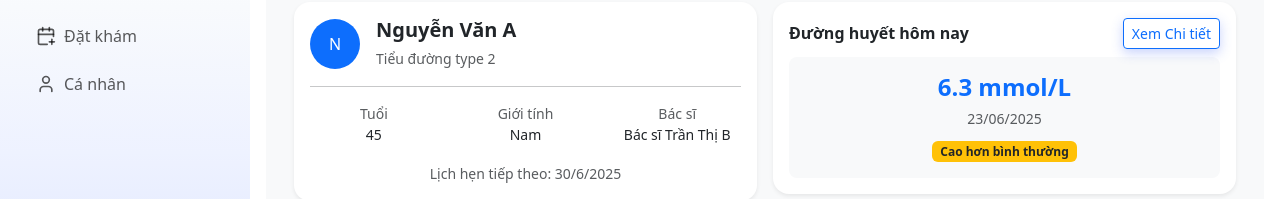
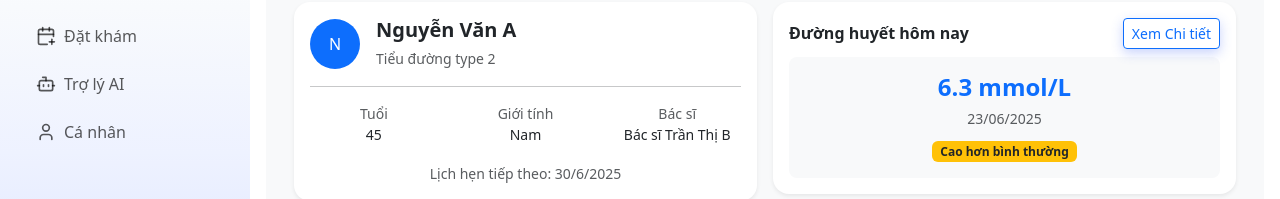
Before and after one commit to nmtien1801/Healthcare_KLTN_FE, a React (Vite) app: page /home in a window 1280 px wide. Shown: the part 216-415 px from the top of the page. Built offline with nearby package versions, Linux system fonts and the light colour scheme; no server answers; sample sign-in values are in the browser's storage.

Commit message:
update UI

```diff
--- a/src/App.jsx
+++ b/src/App.jsx
@@ -32,6 +32,7 @@ import FoodTrackerApp from "./pages/patient/nutrition/FoodTrackerApp";
 import SuggestedFood from "./pages/patient/nutrition/SuggestedFood";
 import { getAuth } from 'firebase/auth';
 import AttendanceTab from "./pages/doctor/AttendanceTab";
+import FormPatient from "./pages/patient/assistant/FormPatient";
 
 function App() {
   const dispatch = useDispatch();
@@ -138,6 +139,7 @@ function App() {
                       <Route path="/suggestedFood" element={<SuggestedFood />} />
                       <Route path="/bookingTabs" element={<BookingTabs />} />
                       <Route path="/personalTabs" element={<PersonalTabs />} />
+                      <Route path="/assitant" element={<FormPatient />} />
                       {/* Nếu user đã login mà truy cập đường dẫn không hợp lệ thì chuyển về /home */}
                       <Route path="*" element={<Navigate to="/home" replace />} />
                     </>
--- a/src/pages/patient/nutrition/SuggestedFood.jsx
+++ b/src/pages/patient/nutrition/SuggestedFood.jsx
@@ -51,7 +51,7 @@ export default function SuggestedFood() {
                 currentCalo: data.caloCurrent,
                 menuFoodId: data._id
             }))
-            console.log('ssssssssssssssssssssss ',response);
+
             if (response.payload) {
                 setWithExpiry("food", JSON.stringify(response.payload.result));
             }
--- a/src/routes/Router.jsx
+++ b/src/routes/Router.jsx
@@ -19,7 +19,8 @@ import {
   Utensils,
   CalendarDays,
   ChevronUp,
-  ChevronDown
+  ChevronDown,
+  Bot
 } from "lucide-react";
 import { useSelector, useDispatch } from "react-redux";
 import "./Router.css";
@@ -137,6 +138,10 @@ const Router = (props) => {
                   <CalendarPlus size={20} />
                   <span>Đặt khám</span>
                 </Nav.Link>
+                <Nav.Link as={NavLink} to="/assitant" className="d-flex align-items-center gap-2 nav-link ms-3 navbar-item">
+                  <Bot size={20} />
+                  <span>Trợ lý AI</span>
+                </Nav.Link>
                 <Nav.Link as={NavLink} to="/personalTabs" className="d-flex align-items-center gap-2 nav-link ms-3 navbar-item">
                   <User size={20} />
                   <span>Cá nhân</span>
```
